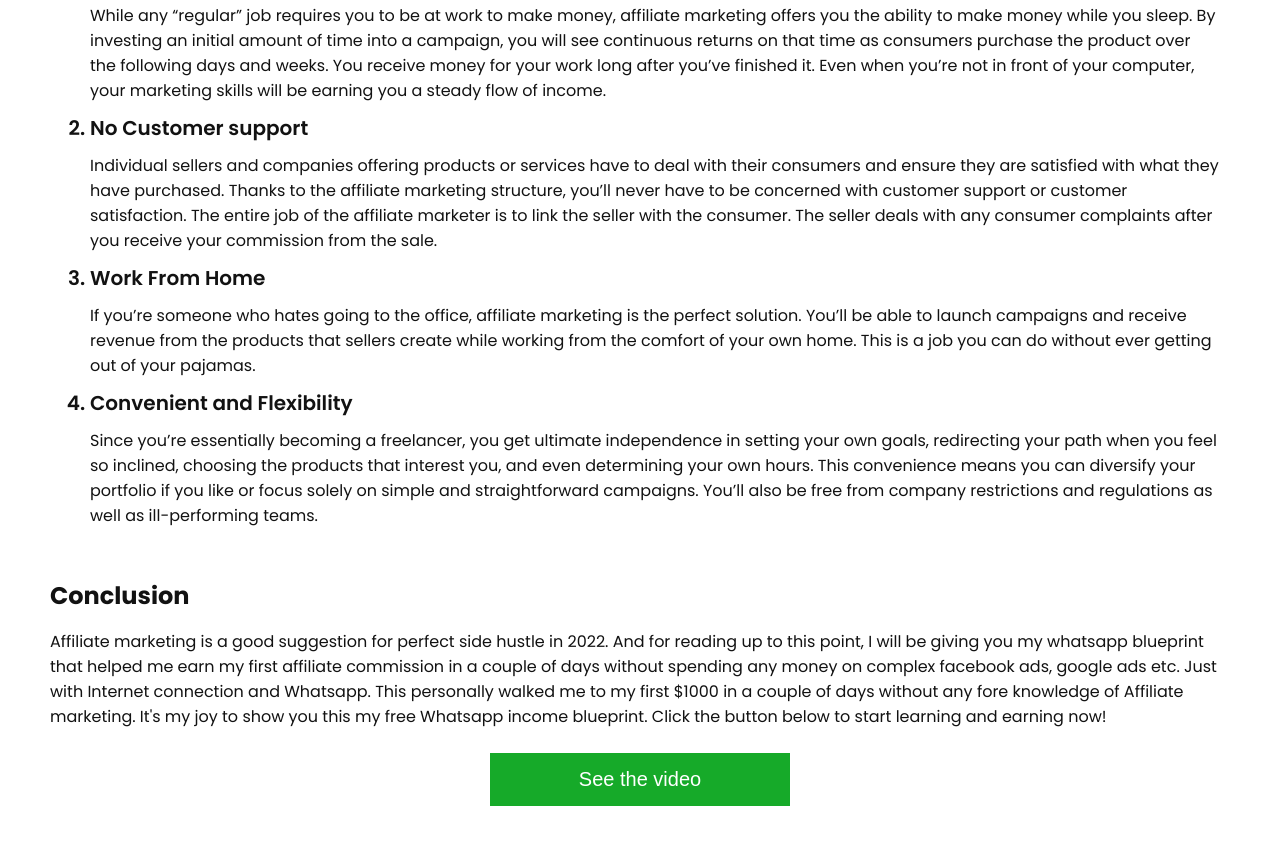
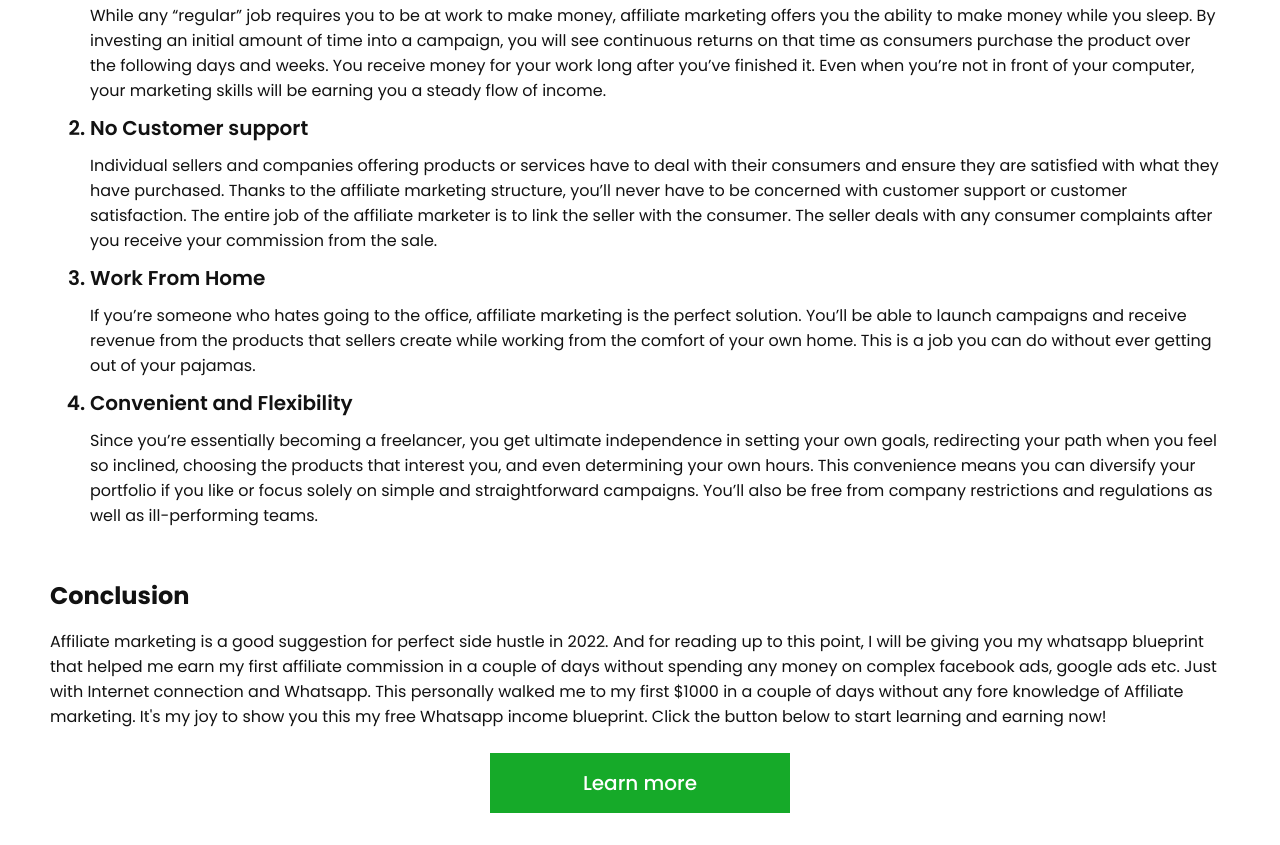
Before and after one commit to Dabsia/Affiliate_beginner_guide, a plain HTML site: page index.html in a window 1280 px wide. Shown: the part 3961-4806 px from the top of the page. Drawn offline with Linux system fonts and the light colour scheme; files whose address does not match are found by name.

Commit message:
Updated the HTML

```diff
--- a/index.html
+++ b/index.html
@@ -116,7 +116,7 @@
         <p>Affiliate marketing is a good suggestion for perfect side hustle in 2022. And for reading up to this point, I will be giving you my whatsapp blueprint that helped me earn my first affiliate commission in a couple of days without spending any money on complex facebook ads, google ads etc. Just with Internet connection and Whatsapp. This personally walked me to my first $1000 in a couple of days without any fore knowledge of Affiliate marketing. It's my joy to show you this my free Whatsapp income blueprint. Click the button below to start learning and earning now!
         </p>
 
-        <button class = 'video__page' href = "https://expertnaire.com/72ig2021offer/">See the video</button>
+        <a class = 'video__page' href = "https://fabulous-builder-3171.ck.page/b50d13abc4">Learn more</a>
     </footer>
 </main>
 
```
